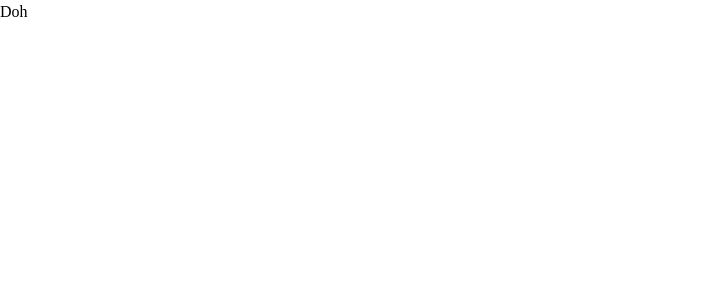
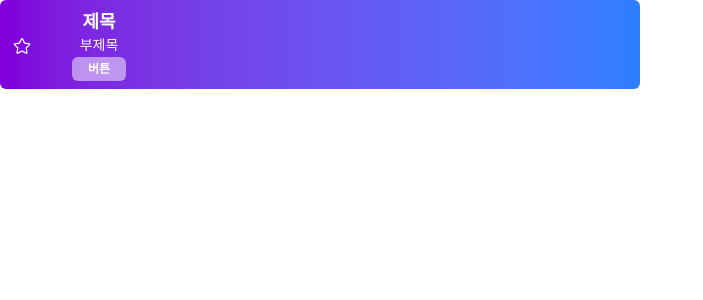
Before and after one commit to munjh61/SeeVocaLang, a React (Vite) app in the folder frontend/: page /doh in a window 1280 px wide. Shown: the top 300 px of the page, without its empty margins (0-703 px from the left). Built offline with nearby package versions, Linux system fonts and the light colour scheme; a web font is replaced by a local one.

Commit message:
Feat : MainButton 컴포넌트 제작중

```diff
--- a/frontend/src/components/atoms/Button.tsx
+++ b/frontend/src/components/atoms/Button.tsx
@@ -1,12 +1,11 @@
 import type { VariantProps } from "class-variance-authority";
-import { buttonVariants } from "../variants/ButtonVariants.ts";
+import { buttonVariants } from "../variants/atoms/ButtonVariants.ts";
 import { cn } from "../../utils/cn.ts";
 
 type ButtonVariantProps = VariantProps<typeof buttonVariants>;
 
 type ButtonProps = {
   className?: string;
-  icon?: string;
   children: React.ReactNode;
 } & ButtonVariantProps &
   React.ButtonHTMLAttributes<HTMLButtonElement>;
--- a/frontend/src/components/atoms/Input.tsx
+++ b/frontend/src/components/atoms/Input.tsx
@@ -1,6 +1,6 @@
 import type { VariantProps } from "class-variance-authority";
 import { cn } from "../../utils/cn";
-import { InputVariants } from "../variants/InputVariants";
+import { InputVariants } from "../variants/atoms/InputVariants.ts";
 
 type InputProps = {
   className?: string;
--- a/frontend/src/components/atoms/Text.tsx
+++ b/frontend/src/components/atoms/Text.tsx
@@ -1,12 +1,13 @@
-import { textVariants } from "../variants/TextVariants.ts";
+import { textVariants } from "../variants/atoms/TextVariants.ts";
 import { cn } from "../../utils/cn.ts";
 import type { VariantProps } from "class-variance-authority";
+import * as React from "react";
 
 type TextVariantProps = VariantProps<typeof textVariants>;
 
 type TextProps = {
   className?: string;
-  children?: React.ReactNode;
+  children?: string;
 } & TextVariantProps &
   React.HTMLAttributes<HTMLDivElement>;
 
--- a/frontend/src/components/atoms/icon.tsx
+++ b/frontend/src/components/atoms/icon.tsx
@@ -2,7 +2,7 @@ import { type VariantProps } from "class-variance-authority";
 
 import type { ComponentType, SVGProps } from "react";
 import { cn } from "../../utils/cn.ts";
-import { iconVariants } from "../variants/IconVariants.ts";
+import { iconVariants } from "../variants/atoms/IconVariants.ts";
 
 type IconVariants = VariantProps<typeof iconVariants>;
 
--- a/frontend/src/components/molecules/Form.ts
+++ /dev/null
@@ -1 +0,0 @@
-// form.ts
--- /dev/null
+++ b/frontend/src/components/molecules/main/MainButton.tsx
@@ -0,0 +1,41 @@
+import type { VariantProps } from "class-variance-authority";
+import * as React from "react";
+import { mainPageButton } from "../../variants/molecules/main/MainButtonVariants.ts";
+import { cn } from "../../../utils/cn.ts";
+
+type MainButtonVariantProps = VariantProps<typeof mainPageButton>;
+
+type MainPageButtonProps = {
+  icon: React.ReactNode;
+  title: React.ReactNode;
+  subtitle: React.ReactNode;
+  action: React.ReactNode;
+  className?: string;
+  TestPageDoh?: boolean;
+} & MainButtonVariantProps &
+  React.ButtonHTMLAttributes<HTMLButtonElement>;
+
+export const MainPageButton = ({
+  icon,
+  title,
+  subtitle,
+  action,
+  bgColor,
+  size,
+  className,
+  ...props
+}: MainPageButtonProps) => {
+  return (
+    <button
+      className={cn(mainPageButton({ bgColor, size }), className)}
+      {...props}
+    >
+      <div>{icon}</div>
+      <div className={"gap-1"}>
+        {title}
+        {subtitle}
+        {action}
+      </div>
+    </button>
+  );
+};
--- /dev/null
+++ b/frontend/src/components/variants/molecules/main/MainButtonVariants.ts
@@ -0,0 +1,23 @@
+import { cva } from "class-variance-authority";
+
+export const mainPageButton = cva(
+  "font-bold inline-flex items-center justify-center rounded-md hover:opacity-90 active:shadow-inner",
+  {
+    variants: {
+      bgColor: {
+        gradientPurple: `
+          bg-gradient-to-r from-purple-700 to-blue-500
+        `,
+        gradientGreen: `
+          bg-gradient-to-r from-green-300 to-green-700
+        `,
+      },
+      size: {
+        sm: "px-2 py-1 text-xs",
+        md: "px-4 py-1 text-xs",
+        xl5: "px-30 py-1 text-xs",
+        word: "px-30 py-30 text-xl",
+      },
+    },
+  }
+);
--- a/frontend/src/pages/TestPageDoh.tsx
+++ b/frontend/src/pages/TestPageDoh.tsx
@@ -1,4 +1,29 @@
+import { MainPageButton } from "../components/molecules/main/MainButton.tsx";
+import StarIcon from "../asset/star_empty.svg?react";
+import { Icon } from "../components/atoms/icon.tsx";
+import { Text } from "../components/atoms/Text.tsx";
+import { Button } from "../components/atoms/Button.tsx";
 function TestPageDoh() {
-  return <h1>Doh</h1>;
+  return (
+    <MainPageButton
+      bgColor={"gradientPurple"}
+      icon={<Icon icon={StarIcon} color={"white"} />}
+      title={
+        <Text
+          size={"lg"}
+          children={"제목"}
+          color={"white"}
+          weight={"bold"}
+        ></Text>
+      }
+      subtitle={<Text size={"sm"} children={"부제목"} color={"white"}></Text>}
+      action={
+        <Button bgColor={"transparent"} size={"md"} textColor={"white"}>
+          버튼
+        </Button>
+      }
+      className={"flex justify-start px-3 py-2 gap-10 w-1/2"}
+    />
+  );
 }
 export default TestPageDoh;
```
Also changed, not shown: frontend/src/components/variants/atoms/ButtonVariants.ts (renamed from frontend/src/components/variants/ButtonVariants.ts), frontend/src/components/variants/atoms/IconVariants.ts (renamed from frontend/src/components/variants/IconVariants.ts), frontend/src/components/variants/atoms/InputVariants.ts (renamed from frontend/src/components/variants/InputVariants.ts), frontend/src/components/variants/atoms/TextVariants.ts (renamed from frontend/src/components/variants/TextVariants.ts).
